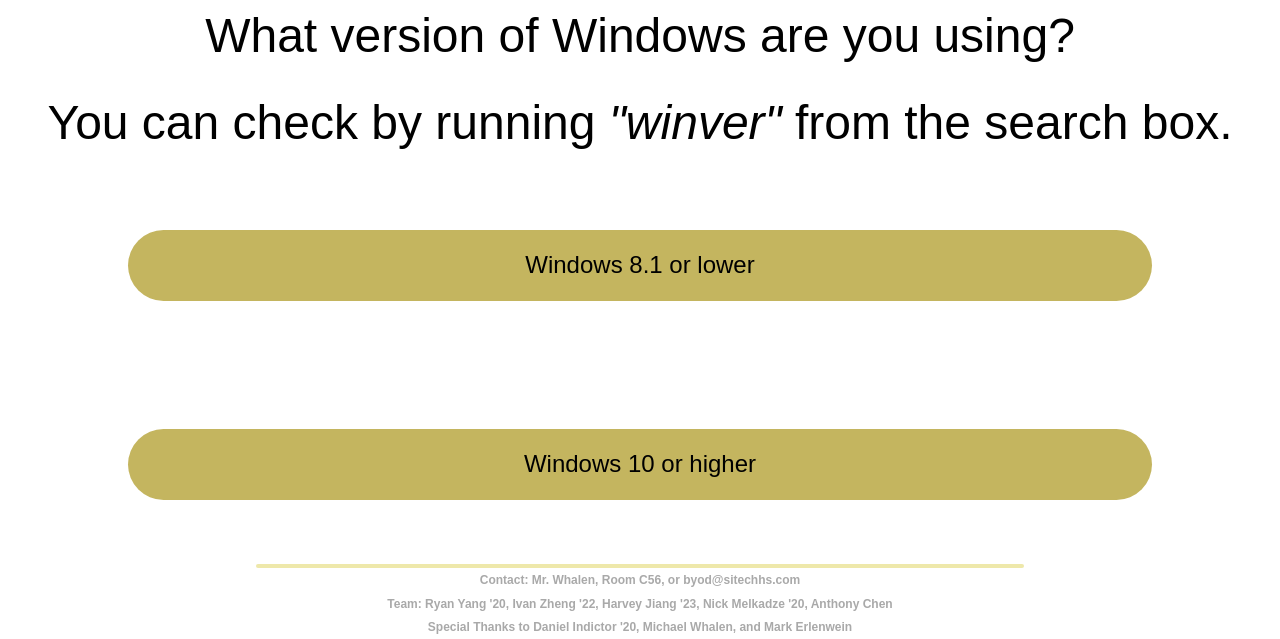
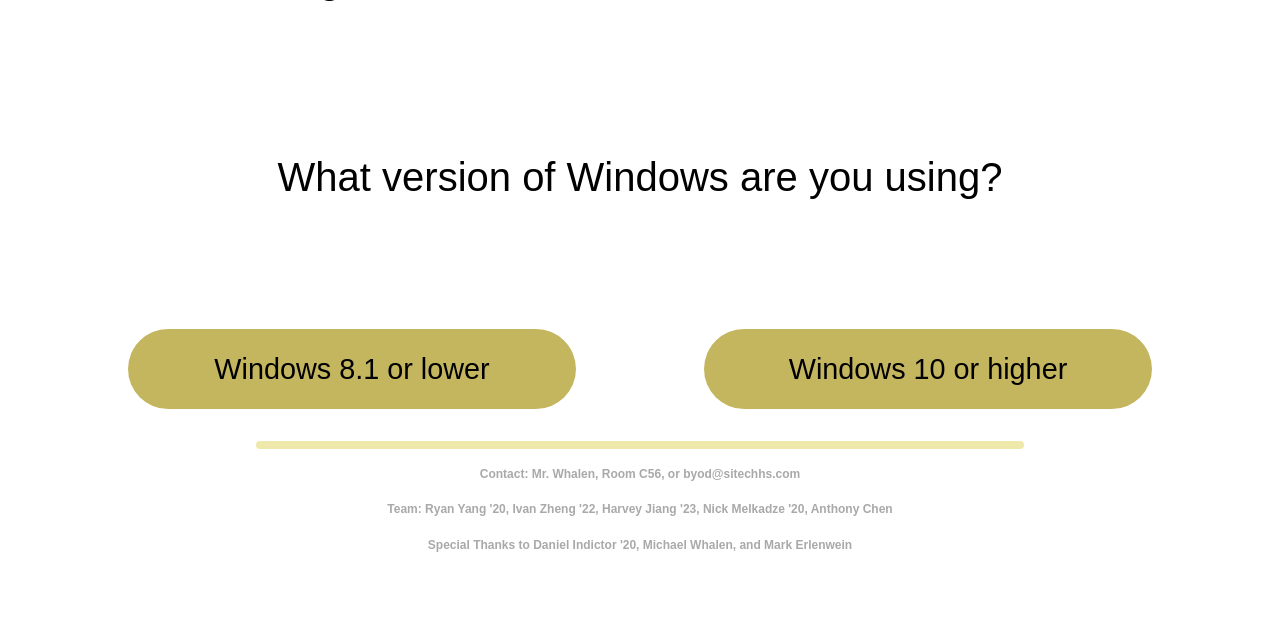
Before and after one commit to abitblue/automactic, a Django app: page /instructions/?os=windows in a window 1280 px wide. Shown: the part 161-800 px from the top of the page. Run offline with Django 4.2, Linux system fonts and the light colour scheme; parts of the project's set-up code (start-up, migrations or seed data) failed here and were passed over.

Commit message:
added more css might need font-size adjusments

```diff
--- a/login/static/style.css
+++ b/login/static/style.css
@@ -75,72 +82,78 @@
 }
 
 .errPage {
-    font-size: 3rem;
+    font-size: 2rem;
     text-align: center;
-    width: 100vw;
+    width: 80%;
+
     display: flex;
     justify-content: center;
     align-content: center;
 }
 
-.windows-link {
+.outer-os-cont {
+    height: 30%;
+    width: 80%;
+    display: flex;
+    align-items: center;
+}
+
+.type-os-cont {
+    display: flex;
+    justify-content: space-evenly;
+    height: 10%;
+    width: 100%;
+    margin: 2rem;
+}
+
+.type-os-link {
     cursor: pointer;
-    height: 15%;
-    margin: 4rem;
+    height: 100%;
+
     text-decoration: none;
     font-size: 3vh;
     background-color: var(--color-techgold);
     border-radius: 3.2rem;
     color: black;
     display: flex;
-    width: 80%;
+    font-size: 1.8rem;
+    width: 35%;
     justify-content: center;
     align-items: center;
     text-align: center;
 
 }
 
-.cntrl-btn {
-    cursor: pointer;
-    height: 5%;
-    margin: 4rem;
-    text-decoration: none;
-    font-size: 3vh;
-    background-color: var(--color-techgold);
-    border-radius: 3.2rem;
-    color: black;
+
+.headerText {
+    height: 15%;
+    width: 100%;
     display: flex;
-    width: 35%;
     justify-content: center;
     align-items: center;
     text-align: center;
+    font-size: 2.5rem;
 }
 
-.headerText {
-
-    text-align: center;
-    font-size: 3rem;
-}
-
-.instructions-img:hover {
-    transform: scale(1.5);
-    transition-duration: .4s;
-}
-
-.instructions-img:focus {
-    transform: scale(1.5);
-    transition-duration: .4s;
-
-}
 
 instructions-img {
     cursor: pointer;
 }
 
+.instructions-outer-div {
+    height: 30vh;
+    width: 80%;
+    display: flex;
+    justify-content: center;
+    align-items: center;
+    flex-direction: column;
+}
+
 
 .bodyText {
-    margin: 1rem;
-    font-size: 3rem;
+    margin: 1.3rem;
+    width: 100%;
+    font-size: 2.5rem;
     text-align: center;
 }
 
--- a/templates/login/instructions/os_windows.html
+++ b/templates/login/instructions/os_windows.html
@@ -1,13 +1,16 @@
 {% load static %}
 
 {% if not version_check %}
-    <p class="bodyText">
-        What version of Windows are you using?</p>
-    <p class="bodyText">You can check by running <i>"winver"</i> from the search box.</p>
-    <a class="windows-link" href="{% url 'instructions' %}?os=windows&version_check=left">Windows 8.1 or lower</a>
-    <a class="windows-link" href="{% url 'instructions' %}?os=windows&version_check=right">
-        Windows 10 or higher
-    </a>
+    <div class="outer-os-cont">
+        <p class="bodyText">
+            What version of Windows are you using?</p>
+    </div>
+    <div class="type-os-cont">
+        <a class="type-os-link" href="{% url 'instructions' %}?os=windows&version_check=left">Windows 8.1 or lower</a>
+        <a class="type-os-link" href="{% url 'instructions' %}?os=windows&version_check=right">
+            Windows 10 or higher
+        </a>
+    </div>
 {% else %}
 
     {% if version_check == "left" %}
--- a/templates/login/instructions/with_os.html
+++ b/templates/login/instructions/with_os.html
@@ -8,6 +8,7 @@
 
     {% if device_os == 'mac' %}
         {% include 'login/instructions/nodefault.html' %}
+        {% include 'login/instructions/fotter_buttons.html' %}
 
     {% elif device_os == "windows" %}
         {% include 'login/instructions/os_windows.html' %}
@@ -15,7 +16,7 @@
     {% elif device_os == 'ios' %}
         {% include 'login/instructions/os_ios.html' %}
 
-    {% elif device_os == 'android'%}
+    {% elif device_os == 'android' %}
         {% include 'login/instructions/os_android.html' %}
 
     {% else %}
```
Also changed, not shown: other parts of login/static/style.css (+68 -54 lines), templates/login/instructions/fotter_buttons.html (+8 -6 lines), templates/login/instructions/os_android.html (+8 -7 lines), templates/login/instructions/os_ios.html (+9 -6 lines), templates/login/instructions/without_os.html (+7 -7 lines).
